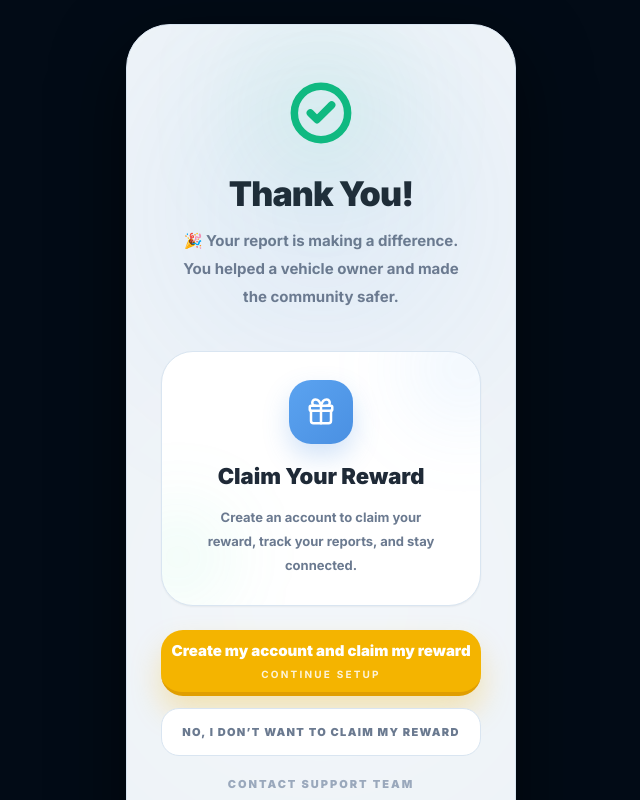
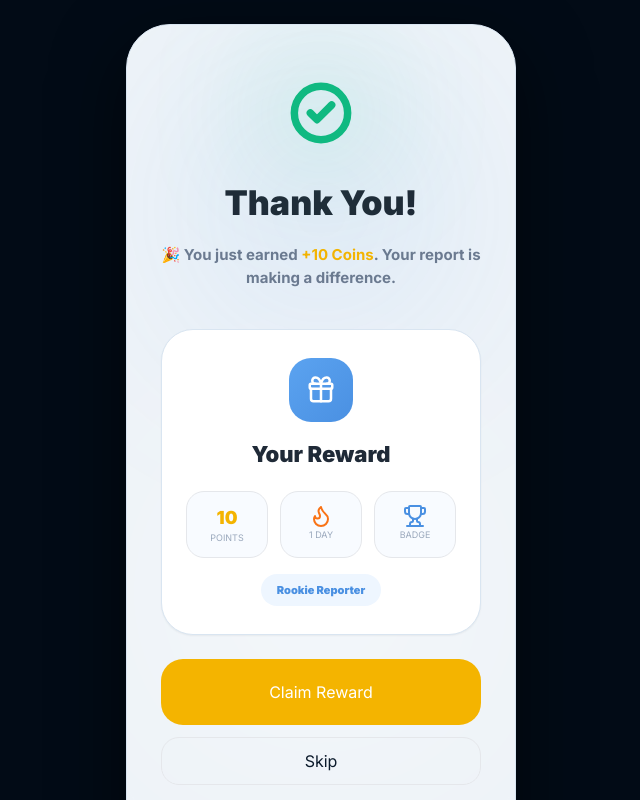
Before and after one commit to Asad3322/Car-app-French, a React (Vite) app: page /success in a window 1280 px wide. Shown: the whole page, without its empty margins (319-959 px from the left). Built offline with nearby package versions, Linux system fonts and the light colour scheme.

Commit message:
Add gamification UI (report + success flow)

```diff
--- a/src/pages/ReportDetails.tsx
+++ b/src/pages/ReportDetails.tsx
@@ -25,7 +25,6 @@ const ReportDetails = () => {
 
   const [mediaFiles, setMediaFiles] = useState<File[]>([]);
   const [insuranceFile, setInsuranceFile] = useState<File | null>(null);
-
   const [mediaPreview, setMediaPreview] = useState<string[]>([]);
 
   const mediaInputRef = useRef<HTMLInputElement | null>(null);
@@ -179,7 +178,24 @@ const ReportDetails = () => {
         throw new Error(result.message || "Failed to submit report");
       }
 
-      navigate("/success");
+      const gamificationData =
+        result?.data?.gamification || {
+          reward: "+10 Coins",
+          points: 10,
+          streak: 1,
+          badge: "Rookie Reporter",
+        };
+
+      localStorage.setItem(
+        "lastGamificationReward",
+        JSON.stringify(gamificationData),
+      );
+
+      navigate("/success", {
+        state: {
+          gamification: gamificationData,
+        },
+      });
     } catch (error: any) {
       console.error("Submit report error:", error);
       alert(error.message || "Failed to submit report");
--- a/src/pages/Success.tsx
+++ b/src/pages/Success.tsx
@@ -1,10 +1,35 @@
-import { useState } from 'react';
-import { Link, useNavigate } from 'react-router-dom';
-import { Gift, CheckCircle2 } from 'lucide-react';
+import { useState, useEffect } from 'react';
+import { Link, useNavigate, useLocation } from 'react-router-dom';
+import { Gift, CheckCircle2, Trophy, Flame } from 'lucide-react';
 
 const Success = () => {
   const navigate = useNavigate();
+  const location = useLocation();
   const [isSubmitting, setIsSubmitting] = useState(false);
+  const [rewardData, setRewardData] = useState<any>(null);
+
+  // ✅ MAIN: get from navigation OR fallback
+  useEffect(() => {
+    if (location.state?.gamification) {
+      setRewardData(location.state.gamification);
+
+      localStorage.setItem(
+        'lastGamificationReward',
+        JSON.stringify(location.state.gamification)
+      );
+    } else {
+      // 🔥 FIX: fallback into state
+      const stored = localStorage.getItem('lastGamificationReward');
+      if (stored) {
+        setRewardData(JSON.parse(stored));
+      }
+    }
+  }, [location.state]);
+
+  const reward = rewardData?.reward || '+10 Coins';
+  const points = rewardData?.points ?? 10;
+  const badge = rewardData?.badge || 'Rookie Reporter';
+  const streak = rewardData?.streak ?? 1;
 
   const handleClaim = (e: React.MouseEvent) => {
     e.preventDefault();
@@ -34,30 +59,53 @@ const Success = () => {
             />
           </div>
 
-          <h1 className="text-[34px] font-black leading-none tracking-tight text-[#1F2A37]">
+          <h1 className="text-[34px] font-black text-[#1F2A37]">
             Thank You!
           </h1>
 
-          <p className="mt-4 max-w-[300px] text-[15px] font-bold leading-7 text-[#6B7A90]">
-            🎉 Your report is making a difference. You helped a vehicle owner and made the community safer.
+          <p className="mt-4 max-w-[320px] text-[15px] font-bold text-[#6B7A90]">
+            🎉 You just earned <span className="text-[#F4B400]">{reward}</span>.
+            Your report is making a difference.
           </p>
 
           <div className="mt-10 w-full max-w-[320px]">
-            <div className="relative overflow-hidden rounded-[32px] border border-[#D9E5F1] bg-white px-6 py-7 shadow-sm">
-              <div className="absolute -right-10 -top-10 h-28 w-28 rounded-full bg-[#5BA3F0]/10 blur-2xl" />
-              <div className="absolute -left-8 bottom-0 h-24 w-24 rounded-full bg-emerald-400/10 blur-2xl" />
-
-              <div className="relative flex flex-col items-center">
-                <div className="mb-4 flex h-16 w-16 items-center justify-center rounded-[22px] bg-gradient-to-br from-[#5BA3F0] to-[#4A90E2] text-white shadow-[0_12px_26px_rgba(74,144,226,0.25)]">
+            <div className="rounded-[32px] border border-[#D9E5F1] bg-white px-6 py-7 shadow-sm">
+              <div className="flex flex-col items-center">
+                <div className="mb-4 flex h-16 w-16 items-center justify-center rounded-[22px] bg-gradient-to-br from-[#5BA3F0] to-[#4A90E2] text-white">
                   <Gift size={30} />
                 </div>
 
                 <h2 className="text-[22px] font-black text-[#1F2A37]">
-                  Claim Your Reward
+                  Your Reward
                 </h2>
 
-                <p className="mt-3 max-w-[250px] text-[13px] font-bold leading-6 text-[#6B7A90]">
-                  Create an account to claim your reward, track your reports, and stay connected.
+                <div className="mt-5 grid w-full grid-cols-3 gap-3">
+                  <div className="rounded-[18px] border bg-[#F8FBFF] p-3">
+                    <p className="text-[18px] font-black text-[#F4B400]">
+                      {points}
+                    </p>
+                    <p className="text-[9px] uppercase text-[#9AA8BC]">
+                      Points
+                    </p>
+                  </div>
+
+                  <div className="rounded-[18px] border bg-[#F8FBFF] p-3">
+                    <Flame className="mx-auto text-orange-500" />
+                    <p className="text-[9px] uppercase text-[#9AA8BC]">
+                      {streak} Day
+                    </p>
+                  </div>
+
+                  <div className="rounded-[18px] border bg-[#F8FBFF] p-3">
+                    <Trophy className="mx-auto text-[#4A90E2]" />
+                    <p className="text-[9px] uppercase text-[#9AA8BC]">
+                      Badge
+                    </p>
+                  </div>
+                </div>
+
+                <p className="mt-4 bg-[#EEF6FF] px-4 py-2 text-[11px] font-black text-[#4A90E2] rounded-full">
+                  {badge}
                 </p>
               </div>
             </div>
@@ -65,39 +113,21 @@ const Success = () => {
         </div>
 
         <div className="pb-8">
-          <div className="mx-auto flex w-full max-w-[320px] flex-col gap-3">
+          <div className="mx-auto w-full max-w-[320px] flex flex-col gap-3">
             <button
               onClick={handleClaim}
               disabled={isSubmitting}
-              className="flex h-[66px] w-full flex-col items-center justify-center rounded-[22px] border-b-4 border-[#E09E00] bg-[#F4B400] text-white shadow-[0_16px_30px_rgba(244,180,0,0.28)] transition-all duration-300 hover:-translate-y-0.5 disabled:cursor-not-allowed disabled:opacity-80 disabled:grayscale"
+              className="h-[66px] rounded-[22px] bg-[#F4B400] text-white"
             >
-              {isSubmitting ? (
-                <div className="h-5 w-5 animate-spin rounded-full border-2 border-white border-t-transparent" />
-              ) : (
-                <>
-                  <span className="text-[15px] font-black">
-                    Create my account and claim my reward
-                  </span>
-                  <span className="mt-1 text-[10px] font-bold uppercase tracking-[0.22em] opacity-85">
-                    Continue setup
-                  </span>
-                </>
-              )}
+              {isSubmitting ? 'Loading...' : 'Claim Reward'}
             </button>
 
             <Link
               to="/"
-              className="flex h-12 items-center justify-center rounded-[18px] border border-[#D9E5F1] bg-white text-[11px] font-black uppercase tracking-[0.12em] text-[#6B7A90] transition-all duration-300 hover:bg-[#F8FBFF] hover:text-[#1F2A37]"
+              className="h-12 flex items-center justify-center border rounded-[18px]"
             >
-              No, I don’t want to claim my reward
+              Skip
             </Link>
-
-            <a
-              href="mailto:contact@carappdomainname?subject=Support%20Request"
-              className="pt-2 text-center text-[11px] font-black uppercase tracking-[0.18em] text-[#9AA8BC] transition-colors hover:text-[#4A90E2]"
-            >
-              Contact Support Team
-            </a>
           </div>
         </div>
       </div>
```
